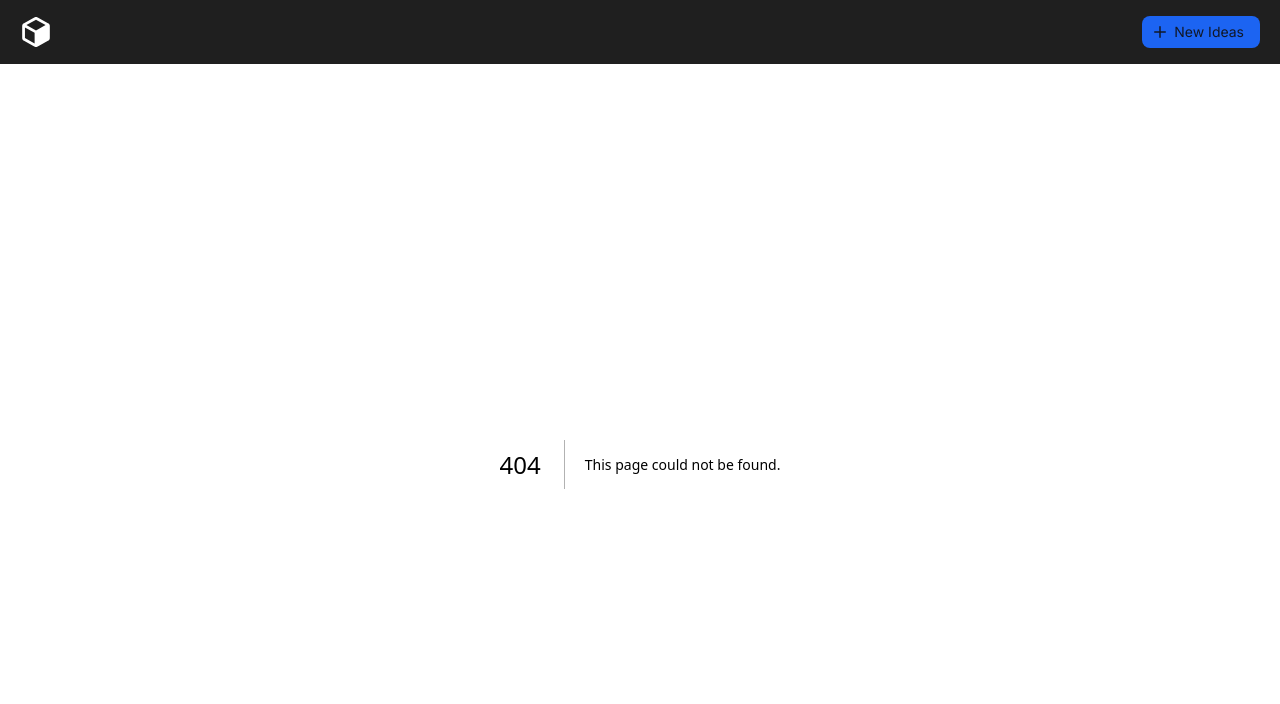
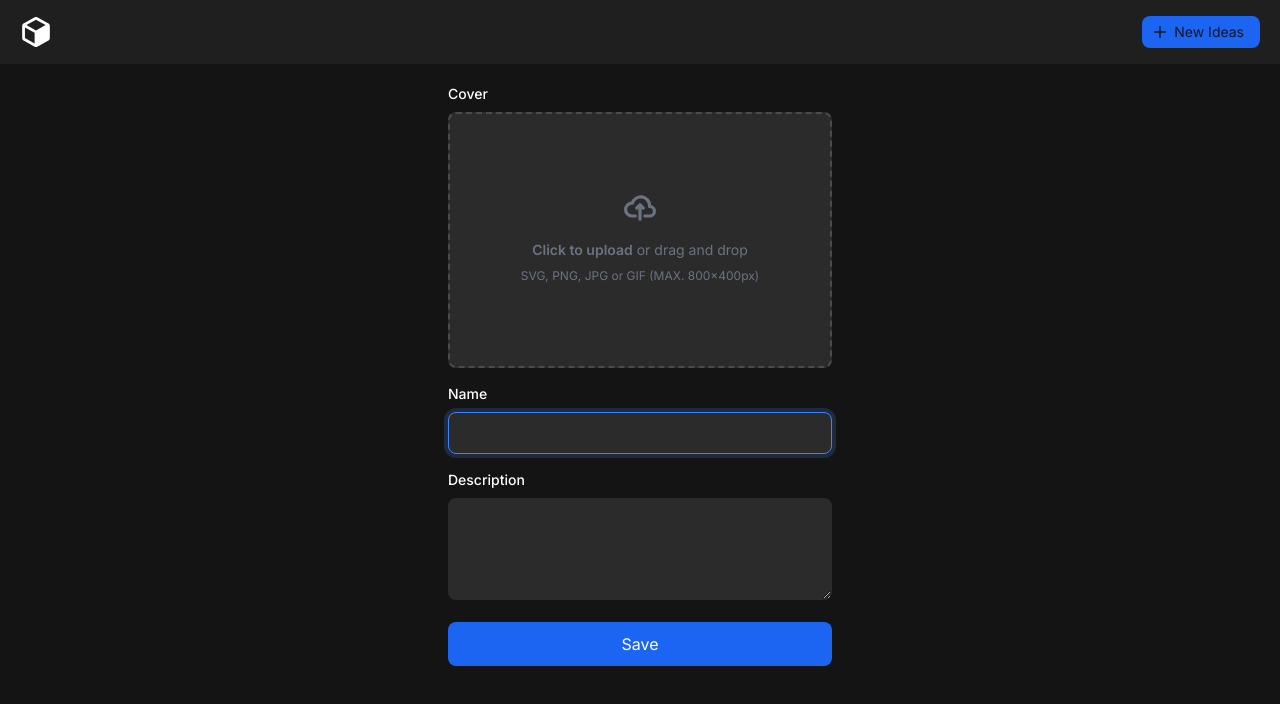
Before and after one commit to mmulyana/my-project-ideas, a Next.js app: page /1/edit in a window 1280 px wide. Before the commit this address had no page. Shown: the top 704 px of the page. Built offline with nearby package versions, Linux system fonts and the light colour scheme; no server answers; the database is empty.

Commit message:
edit idea

```diff
--- /dev/null
+++ b/src/app/[id]/edit/action.ts
@@ -0,0 +1,4 @@
+'use server'
+
+export interface FormState {}
+export async function updateIdea(formState: FormState, formData: FormData) {}
--- /dev/null
+++ b/src/app/[id]/edit/form.tsx
@@ -0,0 +1,120 @@
+'use client'
+
+import { useRef, useState } from 'react'
+import type { Ideas } from '@prisma/client'
+
+type Props = {
+  data: Ideas
+}
+export default function Form({ data }: Props) {
+  const inputPhotoRef = useRef<HTMLInputElement>(null)
+  const [imagePreview, setImagePreview] = useState<string>('')
+
+  async function handleUpload() {
+    const uploadedFile = inputPhotoRef.current?.files?.[0]
+    if (uploadedFile) {
+      const cachedURL = URL.createObjectURL(uploadedFile)
+      setImagePreview(cachedURL)
+    } else {
+      console.error('No file selected')
+    }
+  }
+
+  return (
+    <div className='pt-5'>
+      <form className='max-w-sm flex flex-col gap-4 mx-auto'>
+        <div className='w-full'>
+          <label
+            htmlFor='dropzone-file'
+            className='block mb-2 text-sm font-medium text-white'
+          >
+            Cover
+          </label>
+          {imagePreview !== '' ? (
+            <label
+              htmlFor='dropzone-file'
+              className='w-full h-64 rounded-lg overflow-hidden block'
+            >
+              <img
+                src={imagePreview}
+                alt='preview'
+                className='w-full h-64 object-cover object-top'
+              />
+            </label>
+          ) : (
+            <label
+              htmlFor='dropzone-file'
+              className='flex flex-col items-center justify-center w-full h-64 border-2 border-dashed rounded-lg cursor-pointer hover:bg-bray-800 bg-[#2b2b2b] border-[#4b4b4b] hover:border-gray-500 hover:bg-[#2b2b2b]'
+            >
+              <div className='flex flex-col items-center justify-center pt-5 pb-6'>
+                <svg
+                  className='w-8 h-8 mb-4 text-gray-500 dark:text-gray-400'
+                  aria-hidden='true'
+                  xmlns='http://www.w3.org/2000/svg'
+                  fill='none'
+                  viewBox='0 0 20 16'
+                >
+                  <path
+                    stroke='currentColor'
+                    strokeLinecap='round'
+                    strokeLinejoin='round'
+                    strokeWidth='2'
+                    d='M13 13h3a3 3 0 0 0 0-6h-.025A5.56 5.56 0 0 0 16 6.5 5.5 5.5 0 0 0 5.207 5.021C5.137 5.017 5.071 5 5 5a4 4 0 0 0 0 8h2.167M10 15V6m0 0L8 8m2-2 2 2'
+                  />
+                </svg>
+                <p className='mb-2 text-sm text-gray-500 dark:text-gray-400'>
+                  <span className='font-semibold'>Click to upload</span> or drag
+                  and drop
+                </p>
+                <p className='text-xs text-gray-500 dark:text-gray-400'>
+                  SVG, PNG, JPG or GIF (MAX. 800x400px)
+                </p>
+              </div>
+            </label>
+          )}
+          <input
+            id='dropzone-file'
+            type='file'
+            name='cover'
+            ref={inputPhotoRef}
+            onChange={handleUpload}
+            className='hidden'
+          />
+        </div>
+        <div className='w-full'>
+          <label
+            htmlFor='first_name'
+            className='block mb-2 text-sm font-medium text-white'
+          >
+            Name
+          </label>
+          <input
+            type='text'
+            id='first_name'
+            autoFocus
+            className='border text-sm rounded-lg block w-full p-2.5 bg-[#2b2b2b] border-transparent placeholder-gray-400 text-white focus:ring-4 focus:ring-blue-500/20 focus:border-blue-500'
+          />
+        </div>
+        <div className='w-full'>
+          <label
+            htmlFor='description'
+            className='block mb-2 text-sm font-medium text-white'
+          >
+            Description
+          </label>
+          <textarea
+            id='description'
+            rows={4}
+            className='block p-2.5 w-full text-sm rounded-lg border border-transparent bg-[#2b2b2b] placeholder-gray-400 text-white focus:ring-4 focus:ring-blue-500/20 focus:border-blue-500'
+          ></textarea>
+        </div>
+        <button
+          type='submit'
+          className='py-2.5 w-full text-white rounded-lg bg-blue-600 hover:bg-blue-700 mt-1.5'
+        >
+          Save
+        </button>
+      </form>
+    </div>
+  )
+}
--- /dev/null
+++ b/src/app/[id]/edit/page.tsx
@@ -0,0 +1,19 @@
+import { db } from '_/lib/db'
+import Form from './form'
+import { Suspense } from 'react'
+import type { Ideas } from '@prisma/client'
+
+type Props = {
+  params: {
+    id: string
+  }
+}
+export default async function Page({ params }: Props) {
+  const data = await db.ideas.findUnique({
+    where: {
+      id: parseInt(params.id),
+    },
+  })
+
+  return <Form data={data as Ideas} />
+}
```
